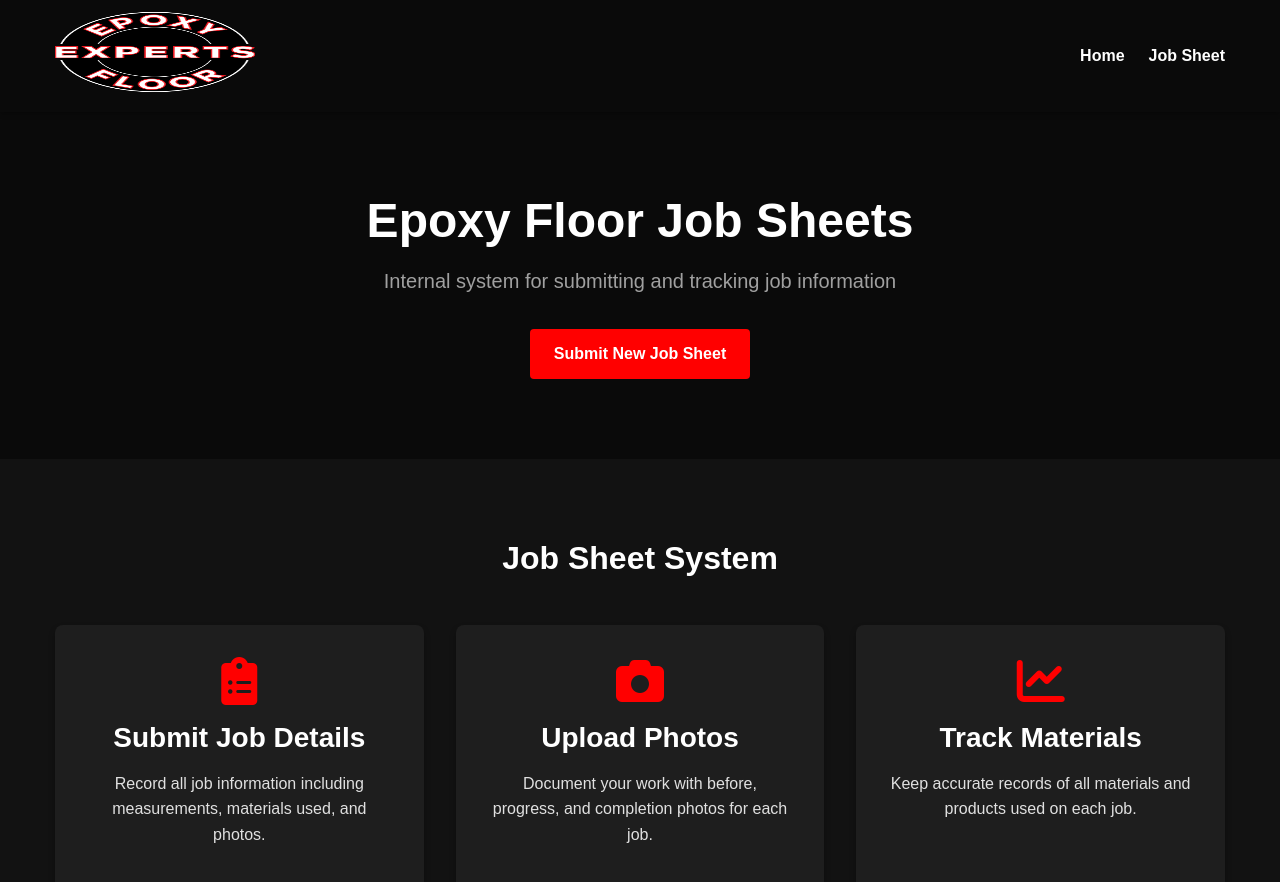
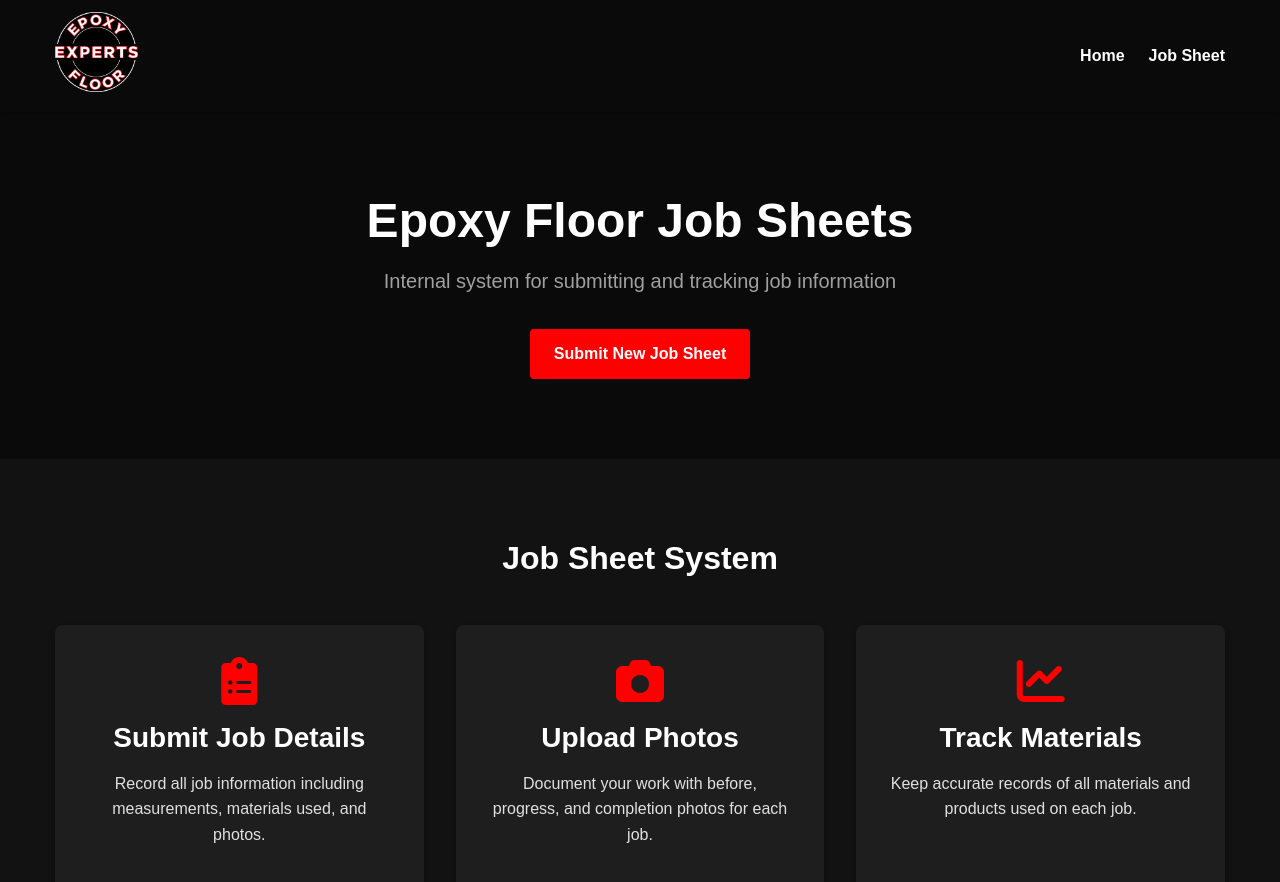
Before and after one commit to tim-amredev/epoxy-job-sheets, a Jekyll site: the page built from index.html, in a window 1280 px wide and 900 px high. Shown: the top 882 px of the window. Built offline with Jekyll 4.4.1, drawn with Linux system fonts in a browser that asks for light colours.

Commit message:
Update header.html

```diff
--- a/_includes/header.html
+++ b/_includes/header.html
@@ -2,7 +2,7 @@
   <div class="container">
     <div class="logo">
       <a href="{{ '/' | relative_url }}">
-        <img src="{{ '/assets/images/logo.png' | relative_url }}" alt="Epoxy Floor Experts Logo" width="200">
+        <img src="{{ '/assets/images/logo.png' | relative_url }}" alt="Epoxy Floor Experts Logo" class="logo-image">
       </a>
     </div>
     <nav class="main-nav">
```
